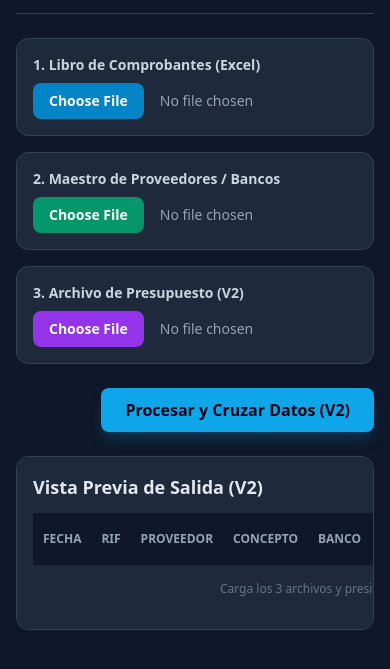
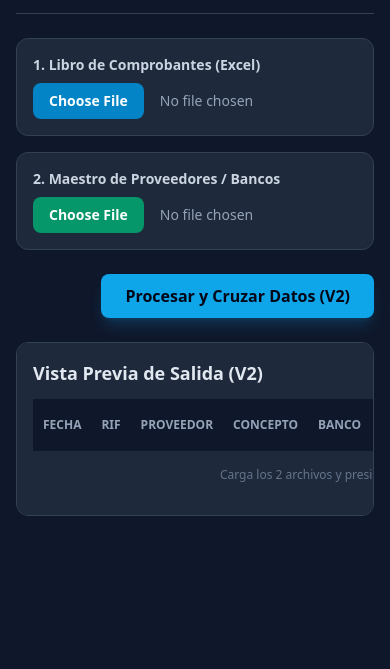
Before and after one commit to ing-nestorgomez/relacion-pagos, a plain HTML site: page version2.html in a window 390 px wide. Shown: the part 159-828 px from the top of the page. Drawn offline with nearby package versions, Linux system fonts and the light colour scheme.

Commit message:
Change file input layout from 3 to 2 columns

```diff
--- a/version2.html
+++ b/version2.html
@@ -29,8 +29,8 @@
       </a>
     </header>
 
-    <!-- Inputs de Archivos (3 Columnas en pantallas medianas) -->
-    <div class="grid grid-cols-1 md:grid-cols-3 gap-4">
+    <!-- Inputs de Archivos (2 Columnas) -->
+    <div class="grid grid-cols-1 md:grid-cols-2 gap-4">
       <!-- Archivo 1: Comprobantes -->
       <div class="bg-slate-800 p-4 rounded-xl border border-slate-700">
         <label class="block text-sm font-semibold mb-2 text-slate-300">1. Libro de Comprobantes (Excel)</label>
@@ -44,22 +44,23 @@
         <input type="file" id="fileBancos" accept=".xlsx, .xls"
                class="block w-full text-sm text-slate-400 file:mr-4 file:py-2 file:px-4 file:rounded-lg file:border-0 file:text-sm file:font-semibold file:bg-emerald-600 file:text-white hover:file:bg-emerald-500 cursor-pointer"/>
       </div>
-
-      <!-- Archivo 3: Archivo de Presupuesto / Nuevo Archivo -->
-      <div class="bg-slate-800 p-4 rounded-xl border border-slate-700">
-        <label class="block text-sm font-semibold mb-2 text-slate-300">3. Archivo de Presupuesto (V2)</label>
-        <input type="file" id="filePresupuesto" accept=".xlsx, .xls"
-               class="block w-full text-sm text-slate-400 file:mr-4 file:py-2 file:px-4 file:rounded-lg file:border-0 file:text-sm file:font-semibold file:bg-purple-600 file:text-white hover:file:bg-purple-500 cursor-pointer"/>
-      </div>
     </div>
 
     <!-- Botones de Acción -->
-    <div class="flex justify-end gap-3">
+    <div class="flex flex-wrap justify-end gap-3">
+      <!-- Botón Procesar -->
       <button id="btnProcesar" class="bg-sky-500 hover:bg-sky-400 text-slate-950 font-bold px-6 py-2.5 rounded-lg transition-all shadow-lg shadow-sky-500/20">
         Procesar y Cruzar Datos (V2)
       </button>
-      <button id="btnExportar" class="hidden bg-emerald-500 hover:bg-emerald-400 text-slate-950 font-bold px-6 py-2.5 rounded-lg transition-all shadow-lg shadow-emerald-500/20">
-        📥 Descargar Excel Final
+
+      <!-- Botón Exportar 1 (Formato Solicitud de Pagos) -->
+      <button id="btnExportar" class="hidden bg-emerald-600 hover:bg-emerald-500 text-white font-bold px-6 py-2.5 rounded-lg transition-all shadow-lg shadow-emerald-600/20">
+        📥 Descargar Solicitud de Pagos
+      </button>
+
+      <!-- Botón Exportar 2 (Formato Procuras y Servicios) -->
+      <button id="btnExportarV2" class="hidden bg-purple-600 hover:bg-purple-500 text-white font-bold px-6 py-2.5 rounded-lg transition-all shadow-lg shadow-purple-600/20">
+        📊 Descargar Procuras y Servicios
       </button>
     </div>
 
@@ -82,7 +83,7 @@
         </thead>
         <tbody id="tablaVistaPrevia">
           <tr>
-            <td colspan="9" class="p-4 text-center text-slate-500">Carga los 3 archivos y presiona "Procesar"</td>
+            <td colspan="9" class="p-4 text-center text-slate-500">Carga los 2 archivos y presiona "Procesar"</td>
           </tr>
         </tbody>
       </table>
```
